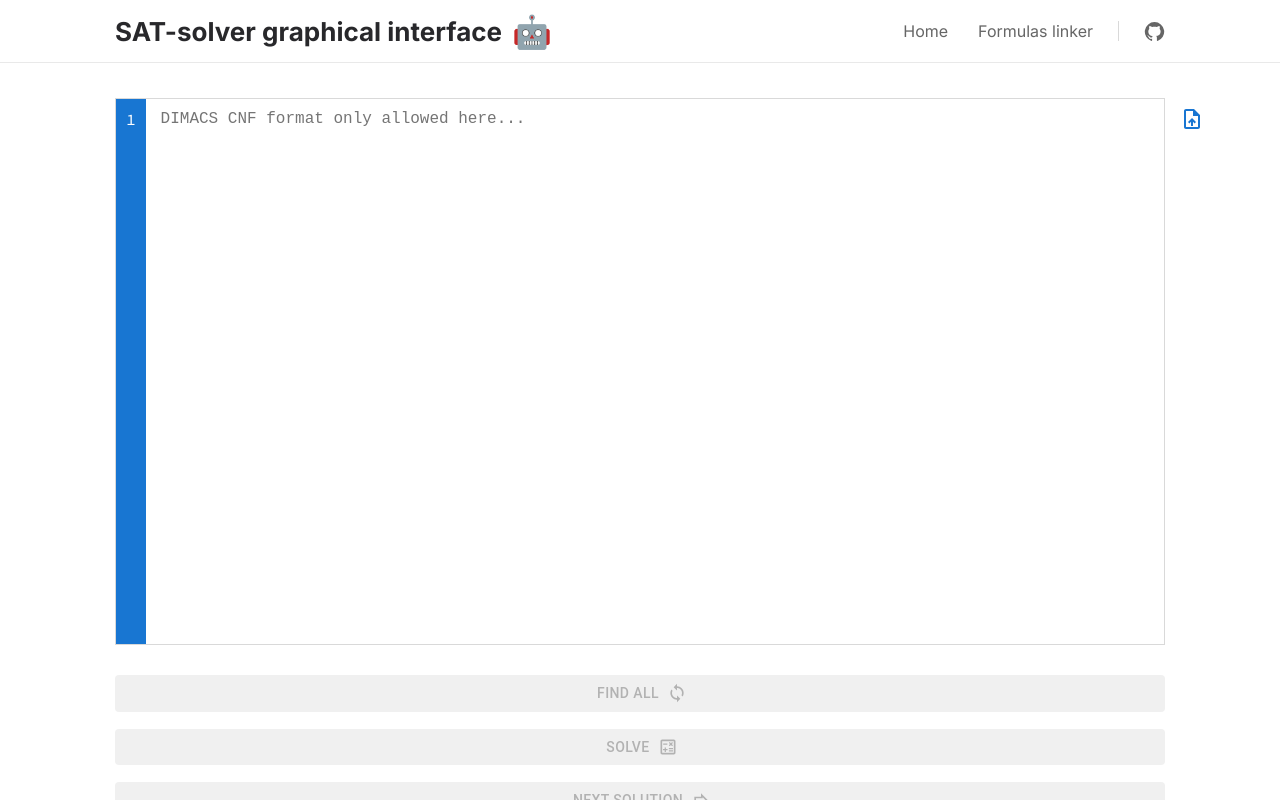
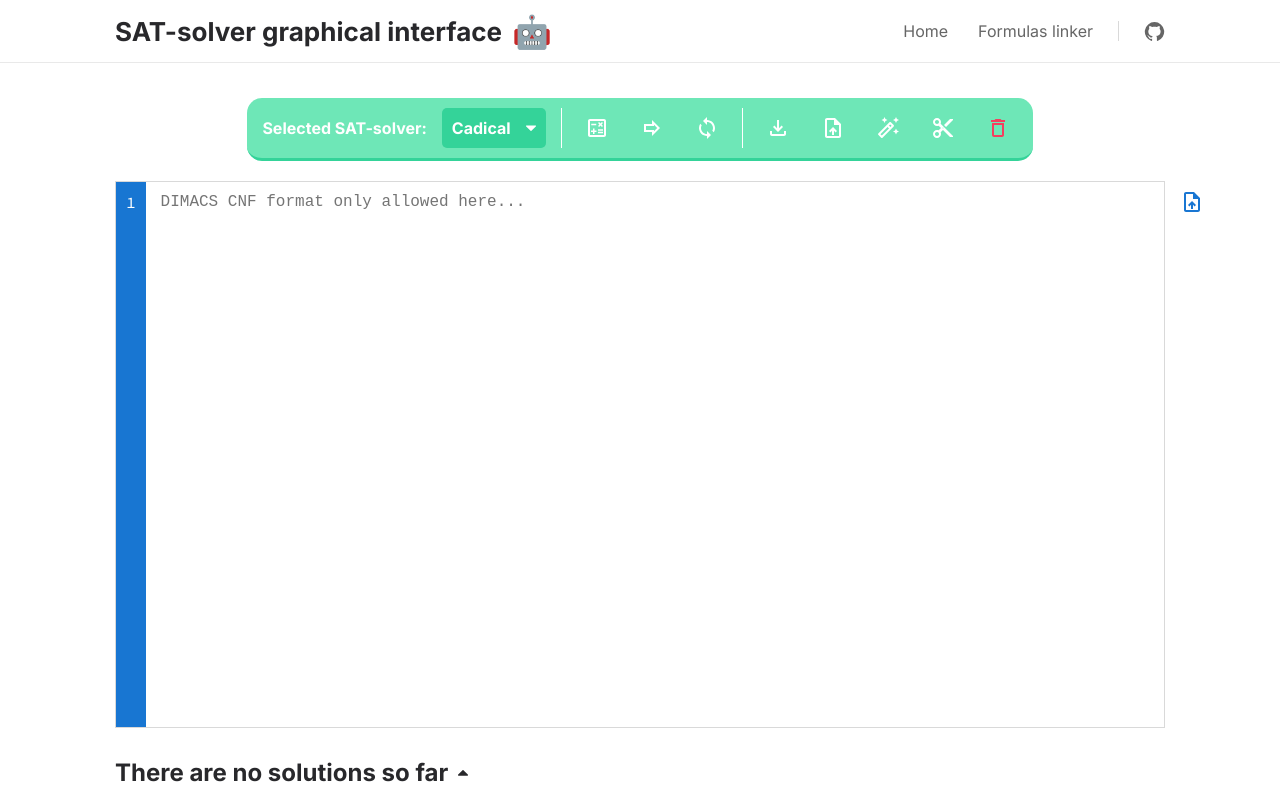
Before and after one commit to vvvvvvvector/SAT-solver-graphical-interface-client, a React (Vite) app: page / in a window 1280 px wide. Shown: the top 800 px of the page. Built offline with nearby package versions, Linux system fonts and the light colour scheme.

Commit message:
new panel

```diff
--- a/src/components/Formula/FormulaHeader/FormulaHeader.module.scss
+++ b/src/components/Formula/FormulaHeader/FormulaHeader.module.scss
@@ -15,10 +15,6 @@
     svg {
       margin-left: 10px;
       transition: transform 0.3s ease-in-out;
-
-      &.opened {
-        transform: rotate(180deg);
-      }
 
       path {
         fill: var(--color-black);
--- a/src/components/Formula/FormulaHeader/FormulaHeader.tsx
+++ b/src/components/Formula/FormulaHeader/FormulaHeader.tsx
@@ -43,7 +43,9 @@ const FormulaHeader: FC = () => {
             : 'There are no formula so far'}
         </h2>
         <svg
-          className={opened ? styles['opened'] : ''}
+          style={{
+            transform: opened ? 'rotate(0deg)' : 'rotate(180deg)',
+          }}
           width='10'
           height='6'
           viewBox='0 0 10 6'
--- a/src/components/Problems/Problems.module.scss
+++ b/src/components/Problems/Problems.module.scss
@@ -39,10 +39,6 @@
 
       svg {
         transition: transform 0.3s ease-in-out;
-
-        &.active {
-          transform: rotate(180deg);
-        }
       }
     }
   }
--- a/src/components/Problems/Problems.tsx
+++ b/src/components/Problems/Problems.tsx
@@ -22,7 +22,9 @@ export const Problems: FC = () => {
                 {isOpened ? 'Hide errors list' : 'Show errors list'}
               </span>
               <svg
-                className={isOpened ? styles.active : ''}
+                style={{
+                  transform: isOpened ? 'rotate(0deg)' : 'rotate(180deg)',
+                }}
                 width='10'
                 height='6'
                 viewBox='0 0 10 6'
--- a/src/components/Solutions/SolutionsHeader/SolutionsHeader.module.scss
+++ b/src/components/Solutions/SolutionsHeader/SolutionsHeader.module.scss
@@ -16,10 +16,6 @@
     svg {
       margin-left: 10px;
       transition: transform 0.3s ease-in-out;
-
-      &.opened {
-        transform: rotate(180deg);
-      }
 
       path {
         fill: var(--color-black);
--- a/src/components/Solutions/SolutionsHeader/SolutionsHeader.tsx
+++ b/src/components/Solutions/SolutionsHeader/SolutionsHeader.tsx
@@ -21,7 +21,9 @@ const SolutionsHeader: FC = () => {
             : 'There are no solutions so far'}
         </h2>
         <svg
-          className={opened ? styles.opened : ''}
+          style={{
+            transform: opened ? 'rotate(0deg)' : 'rotate(180deg)',
+          }}
           width='10'
           height='6'
           viewBox='0 0 10 6'
--- a/src/routes/Home/Home.module.scss
+++ b/src/routes/Home/Home.module.scss
@@ -6,5 +6,58 @@
     max-width: var(--window-width);
     width: 100%;
     padding-bottom: 110px;
+
+    .panelContainer {
+      display: flex;
+      justify-content: center;
+      margin-bottom: 20px;
+
+      .panel {
+        .select {
+          cursor: pointer;
+
+          span {
+            font-weight: bold;
+          }
+
+          display: flex;
+          gap: 15px;
+          color: white;
+          justify-content: center;
+          align-items: center;
+
+          div {
+            display: flex;
+            justify-content: center;
+            align-items: center;
+            gap: 15px;
+            background-color: #34d399;
+            padding: 10px;
+            border-radius: 5px;
+
+            svg {
+              path {
+                fill: white;
+              }
+            }
+          }
+        }
+
+        justify-content: space-around;
+        align-items: center;
+        border-radius: 15px;
+        display: flex;
+        gap: 15px;
+        background-color: #6ee7b7;
+        border-bottom: 3px solid #34d399;
+        padding: 10px 15px;
+
+        .divi {
+          height: 40px;
+          width: 1px;
+          background-color: white;
+        }
+      }
+    }
   }
 }
--- a/src/routes/Home/Home.tsx
+++ b/src/routes/Home/Home.tsx
@@ -4,13 +4,124 @@ import { Editor, Panel, Formula, Solutions, Problems } from '../../components';
 
 import styles from './Home.module.scss';
 
+import { IconButton, Tooltip } from '@mui/material';
+import CalculateOutlinedIcon from '@mui/icons-material/CalculateOutlined';
+import ForwardOutlinedIcon from '@mui/icons-material/ForwardOutlined';
+import LoopIcon from '@mui/icons-material/Loop';
+import FileDownloadOutlinedIcon from '@mui/icons-material/FileDownloadOutlined';
+import ContentCutOutlinedIcon from '@mui/icons-material/ContentCutOutlined';
+import DeleteOutlineIcon from '@mui/icons-material/DeleteOutline';
+import AutoFixHighOutlinedIcon from '@mui/icons-material/AutoFixHighOutlined';
+import UploadFileIcon from '@mui/icons-material/UploadFile';
+
 const Home: React.FC = () => {
   return (
     <div className={styles.container}>
       <section className={styles.content}>
+        <div className={styles.panelContainer}>
+          <div className={styles.panel}>
+            <div className={styles.select}>
+              <span>Selected SAT-solver:</span>
+              <div>
+                <span>Cadical</span>
+                <svg
+                  transform='scale(1 -1)'
+                  width='10'
+                  height='6'
+                  viewBox='0 0 10 6'
+                  fill='none'
+                  xmlns='http://www.w3.org/2000/svg'
+                >
+                  <path
+                    d='M10 5C10 5.16927 9.93815 5.31576 9.81445 5.43945C9.69075 5.56315 9.54427 5.625 9.375 5.625H0.625C0.455729 5.625 0.309245 5.56315 0.185547 5.43945C0.061849 5.31576 0 5.16927 0 5C0 4.83073 0.061849 4.68424 0.185547 4.56055L4.56055 0.185547C4.68424 0.061849 4.83073 0 5 0C5.16927 0 5.31576 0.061849 5.43945 0.185547L9.81445 4.56055C9.93815 4.68424 10 4.83073 10 5Z'
+                    fill='#2C2C2C'
+                  />
+                </svg>
+              </div>
+            </div>
+            <div className={styles.divi}></div>
+            <Tooltip title='Solve' arrow placement='top'>
+              <IconButton>
+                <CalculateOutlinedIcon
+                  sx={{
+                    color: '#fff',
+                  }}
+                />
+              </IconButton>
+            </Tooltip>
+            <Tooltip title='Next solution' arrow placement='top'>
+              <IconButton>
+                <ForwardOutlinedIcon
+                  sx={{
+                    color: '#fff',
+                  }}
+                />
+              </IconButton>
+            </Tooltip>
+            <Tooltip title='Find all solutions' arrow placement='top'>
+              <IconButton>
+                <LoopIcon
+                  sx={{
+                    color: '#fff',
+                  }}
+                />
+              </IconButton>
+            </Tooltip>
+            <div className={styles.divi}></div>
+            <Tooltip title='Save formula to a file' arrow placement='top'>
+              <IconButton>
+                <FileDownloadOutlinedIcon
+                  sx={{
+                    color: '#fff',
+                  }}
+                />
+              </IconButton>
+            </Tooltip>
+            <Tooltip title='Upload formula' arrow placement='top'>
+              <IconButton>
+                <UploadFileIcon
+                  sx={{
+                    color: '#fff',
+                  }}
+                />
+              </IconButton>
+            </Tooltip>
+            <Tooltip
+              title='Try to fix all errors in DIMACS'
+              arrow
+              placement='top'
+            >
+              <IconButton>
+                <AutoFixHighOutlinedIcon
+                  sx={{
+                    color: '#fff',
+                  }}
+                />
+              </IconButton>
+            </Tooltip>
+            <Tooltip title='Remove duplicate clauses' arrow placement='top'>
+              <IconButton>
+                <ContentCutOutlinedIcon
+                  sx={{
+                    color: '#fff',
+                  }}
+                />
+              </IconButton>
+            </Tooltip>
+            <Tooltip title='Clear workspace' arrow placement='top'>
+              <IconButton>
+                <DeleteOutlineIcon
+                  sx={{
+                    color: '#f43f5e',
+                  }}
+                />
+              </IconButton>
+            </Tooltip>
+          </div>
+        </div>
         <Editor />
         <Problems />
-        <Panel />
+        {/* <Panel /> */}
         <Solutions />
         <Formula />
       </section>
```
